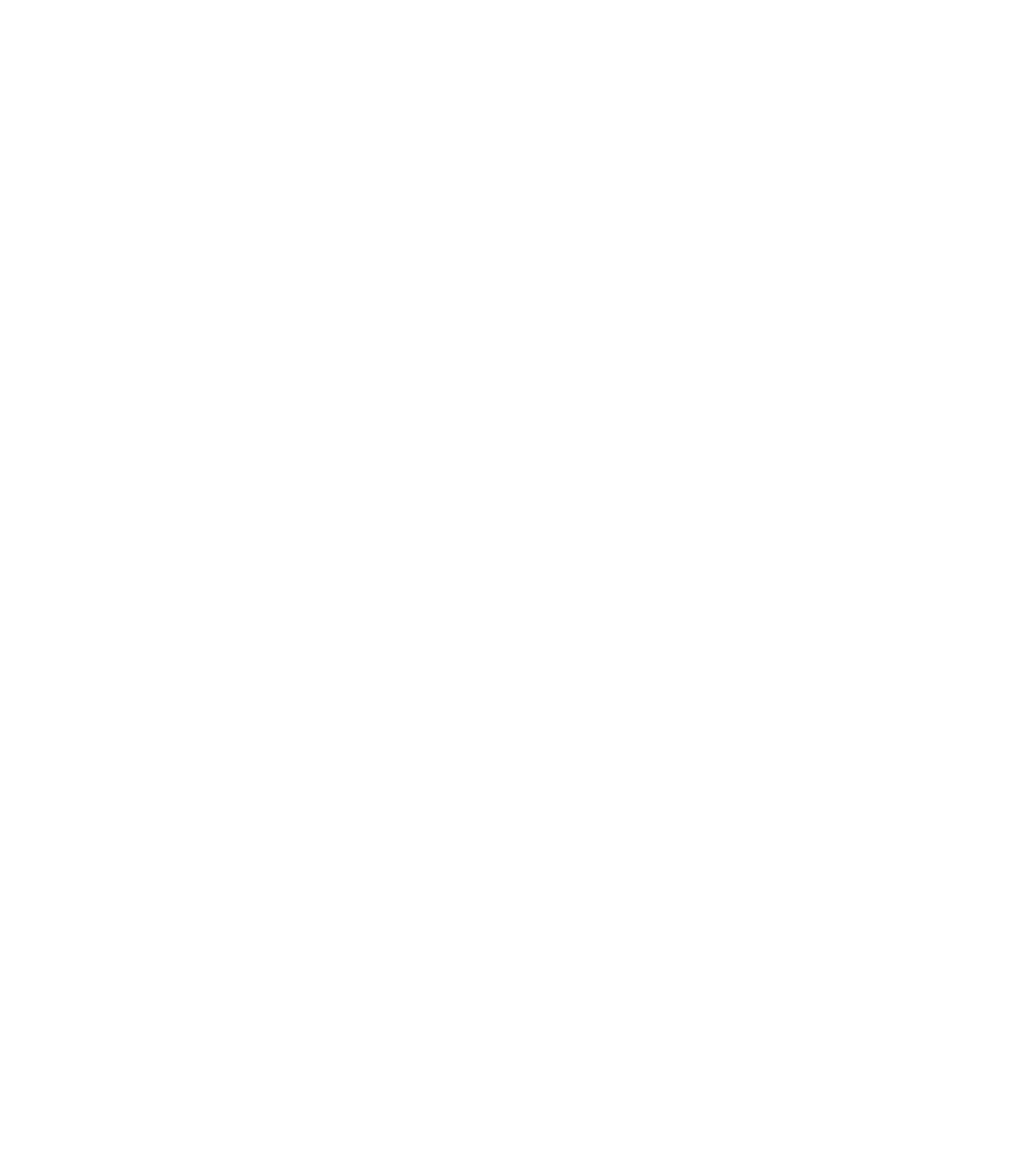
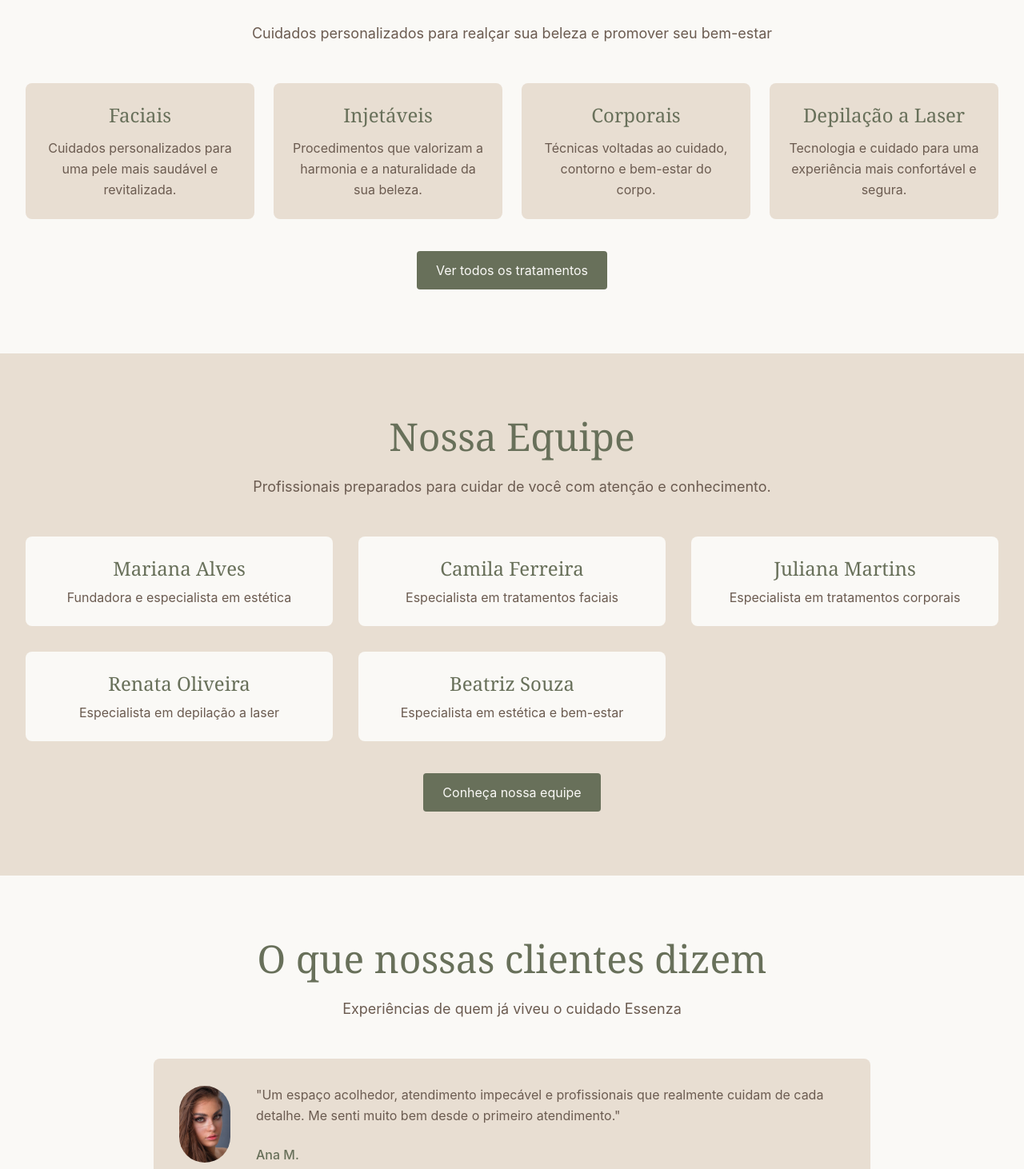
Before and after one commit to alexaniatoma/react-essenza-clinica-estetica, a React (Vite) app: page / in a window 1280 px wide. Shown: the part 1108-2570 px from the top of the page at 80% size. Before the commit the page ends 983 px from the top, so only its background shows below. Built offline with nearby package versions, Linux system fonts and the light colour scheme.

Commit message:
feat: adiciona as seções: nossos tratamentos, nossa equipe e depoimentos a home

```diff
--- a/index.html
+++ b/index.html
@@ -4,7 +4,7 @@
     <meta charset="UTF-8" />
     <link rel="icon" type="image/svg+xml" href="/favicon.svg" />
     <meta name="viewport" content="width=device-width, initial-scale=1.0" />
-    <title>essenzaclinica</title>
+    <title>Essenza</title>
   </head>
   <body>
     <div id="root"></div>
--- a/src/pages/Home/Home.jsx
+++ b/src/pages/Home/Home.jsx
@@ -1,5 +1,8 @@
 import { NavLink } from "react-router-dom";
 import heroEssenza from "../../assets/hero-essenza.jpg";
+import depoimentoAnaM from "../../assets/depoimentoAnaM.jpg";
+import depoimentoJulianaR from "../../assets/depoimentoJulianaR.jpg";
+
 
 export default function Home() {
   return (
@@ -28,10 +31,130 @@ export default function Home() {
             Na Essenza, acreditamos que cada pessoa merece um cuidado personalizado, acolhedor e atento a cada detalhe.
           </p>
           <NavLink
-          to="/clinica"
-            className="inline-block mt-8 bg-[#68705A] text-[#FAF9F6] hover:bg-[#5D654F] transition-colors duration-300 py-3 px-6 rounded">
-                Conheça a clínica
+            to="/clinica"
+            className="inline-block mt-8 bg-[#68705A] text-[#FAF9F6] hover:bg-[#5D654F] transition-colors duration-300 py-3 px-6 rounded"
+          >
+            Conheça a clínica
+          </NavLink>
+        </div>
+      </section>
+      <section className="bg-[#FAF9F6] px-8 py-20">
+        <div className="max-w-7xl mx-auto text-center">
+          <h2 className="font-serif text-4xl md:text-5xl font-medium text-[#68705A]">Nossos tratamentos</h2>
+          <p className="mt-6 text-lg text-[#6B5B50] leading-relaxed">
+            Cuidados personalizados para realçar sua beleza e promover seu bem-estar
+          </p>
+          <div className="mt-12 grid md:grid-cols-2 lg:grid-cols-4 gap-6">
+            <div className="bg-[#E8DED2] p-6 rounded-lg">
+              <h3 className="font-serif text-2xl font-medium text-[#68705A]">Faciais</h3>
+              <p className="mt-3 text-[#6B5B50] leading-relaxed">
+                Cuidados personalizados para uma pele mais saudável e revitalizada.
+              </p>
+            </div>
+            <div className="bg-[#E8DED2] p-6 rounded-lg">
+              <h3 className="font-serif text-2xl font-medium text-[#68705A]">Injetáveis</h3>
+              <p className="mt-3 text-[#6B5B50] leading-relaxed">
+                Procedimentos que valorizam a harmonia e a naturalidade da sua beleza.
+              </p>
+            </div>
+            <div className="bg-[#E8DED2] p-6 rounded-lg">
+              <h3 className="font-serif text-2xl font-medium text-[#68705A]">Corporais</h3>
+              <p className="mt-3 text-[#6B5B50] leading-relaxed">
+                Técnicas voltadas ao cuidado, contorno e bem-estar do corpo.
+              </p>
+            </div>
+            <div className="bg-[#E8DED2] p-6 rounded-lg">
+              <h3 className="font-serif text-2xl font-medium text-[#68705A]">Depilação a Laser</h3>
+              <p className="mt-3 text-[#6B5B50] leading-relaxed">
+                Tecnologia e cuidado para uma experiência mais confortável e segura.
+              </p>
+            </div>
+          </div>
+        </div>
+        <div className="text-center">
+          <NavLink
+            to="/tratamentos"
+            className="inline-block mt-10 bg-[#68705A] text-[#FAF9F6] hover:bg-[#5D654F] transition-colors duration-300 py-3 px-6 rounded"
+          >
+            Ver todos os tratamentos
+          </NavLink>
+        </div>
+      </section>
+      <section className="bg-[#E8DED2] px-8 py-20">
+        <div className="max-w-7xl mx-auto text-center">
+          <h2 className="font-serif text-4xl md:text-5xl font-medium text-[#68705A]">Nossa Equipe</h2>
+          <p className="mt-6 text-lg text-[#6B5B50] leading-relaxed">
+            Profissionais preparados para cuidar de você com atenção e conhecimento.
+          </p>
+          <div className="mt-12 grid md:grid-cols-2 lg:grid-cols-3 gap-8">
+            <div className="bg-[#FAF9F6] rounded-lg overflow-hidden">
+              <div className="p-6">
+                <h3 className="font-serif text-2xl font-medim text-[#68705A]">Mariana Alves</h3>
+                <p className="mt-2 text-[#6B5B50]">Fundadora e especialista em estética</p>
+              </div>
+            </div>
+            <div className="bg-[#FAF9F6] rounded-lg overflow-hidden">
+              <div className="p-6">
+                <h3 className="font-serif text-2xl font-medim text-[#68705A]">Camila Ferreira</h3>
+                <p className="mt-2 text-[#6B5B50]">Especialista em tratamentos faciais</p>
+              </div>
+            </div>
+            <div className="bg-[#FAF9F6] rounded-lg overflow-hidden">
+              <div className="p-6">
+                <h3 className="font-serif text-2xl font-medim text-[#68705A]">Juliana Martins</h3>
+                <p className="mt-2 text-[#6B5B50]">Especialista em tratamentos corporais</p>
+              </div>
+            </div>
+            <div className="bg-[#FAF9F6] rounded-lg overflow-hidden">
+              <div className="p-6">
+                <h3 className="font-serif text-2xl font-medim text-[#68705A]">Renata Oliveira</h3>
+                <p className="mt-2 text-[#6B5B50]">Especialista em depilação a laser</p>
+              </div>
+            </div>
+            <div className="bg-[#FAF9F6] rounded-lg overflow-hidden">
+              <div className="p-6">
+                <h3 className="font-serif text-2xl font-medim text-[#68705A]">Beatriz Souza</h3>
+                <p className="mt-2 text-[#6B5B50]">Especialista em estética e bem-estar</p>
+              </div>
+            </div>
+          </div>
+          <div className="text-center">
+            <NavLink
+              to="/profissionais"
+              className="inline-block mt-10 bg-[#68705A] text-[#FAF9F6] hover:bg-[#5D654F] transition-colors duration-300 py-3 px-6 rounded"
+            >
+              Conheça nossa equipe
             </NavLink>
+          </div>
+        </div>
+      </section>
+      <section className="bg-[#FAF9F6] px-8 py-20">
+        <div className="max-w-7xl mx-auto text-center">
+          <h2 className="font-serif text-4xl md:text-5xl font-medium text-[#68705A]">O que nossas clientes dizem</h2>
+          <p className="mt-6 text-lg text-[#6B5B50] leading-relaxed">Experiências de quem já viveu o cuidado Essenza</p>
+        </div>
+        <div className="mt-12 max-w-4xl mx-auto bg-[#E8DED2] p-8 rounded-lg">
+          <div className="flex flex-col md:flex-row items-center gap-8">
+            <img src={depoimentoAnaM} alt="Cliente da Essenza" className="w-24 h-24 rounded-full object-cover"/>
+            <div>
+              <p className="text-[#6B5B50] leading-relaxed">
+                "Um espaço acolhedor, atendimento impecável e profissionais que realmente cuidam de cada detalhe. Me
+                senti muito bem desde o primeiro atendimento."
+              </p>
+              <p className="mt-6 font-medium text-[#68705A]">Ana M.</p>
+            </div>
+          </div>
+        </div>
+        <div className="mt-8 max-w-4xl mx-auto bg-[#E8DED2] p-8 rounded-lg">
+          <div className="flex flex-col md:flex-row items-center gap-8">
+            <img src={depoimentoJulianaR} alt="Cliente da Essenza" className="w-24 h-24 rounded-full object-cover"/>
+            <div>
+              <p className="text-[#6B5B50] leading-relaxed">
+                "Fui muito bem recebida desde o primeiro contato. O atendimento é cuidadoso, o ambiente é maravilhoso e o resultado superou minhas expectativas."
+              </p>
+              <p className="mt-6 font-medium text-[#68705A]">Juliana R.</p>
+            </div>
+          </div>
         </div>
       </section>
     </main>
```
Also changed, not shown: src/assets/depoimentoAnaM.jpg (added), src/assets/depoimentoJulianaR.jpg (added).
